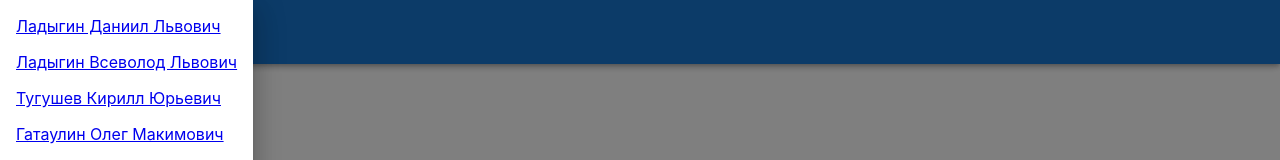
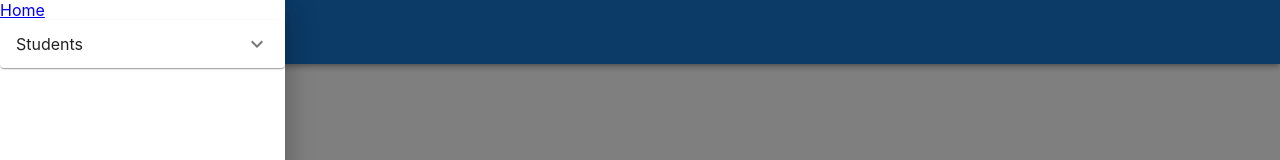
Before and after one commit to Daniil848/test, a React (Create React App) app: page / in a window 1280 px wide. Both pictures are taken after a click on the button "menu". Shown: the top 160 px of the page. Built offline with nearby package versions, Linux system fonts and the light colour scheme; data requests are answered from the project's data file.

Commit message:
students accordion

```diff
--- a/src/components/Header.tsx
+++ b/src/components/Header.tsx
@@ -7,7 +7,11 @@ import {
   Drawer,
   List,
   ListItem,
+  Accordion,
+  AccordionSummary,
+  AccordionDetails,
 } from '@mui/material';
+import ExpandMoreIcon from '@mui/icons-material/ExpandMore';
 import MenuIcon from '@mui/icons-material/Menu';
 import { useState, useEffect } from 'react';
 import { Link } from 'react-router-dom';
@@ -48,6 +52,16 @@ const Header = () => {
         open={openSidebar}
         onClose={() => setOpenSidebar(false)}
       >
+        <Link to={``}>Home</Link>
+        <Accordion>
+          <AccordionSummary
+            expandIcon={<ExpandMoreIcon />}
+            aria-controls="panel1-content"
+            id="panel1-header"
+          >
+            Students
+          </AccordionSummary>
+          <AccordionDetails>
             <List>
               {state.students.map((student) => (
                 <ListItem key={student.id}>
@@ -55,6 +69,8 @@ const Header = () => {
                 </ListItem>
               ))}
             </List>
+          </AccordionDetails>
+        </Accordion>
       </Drawer>
     </>
   );
```
Lines whose indentation alone changed are shown as unchanged.
